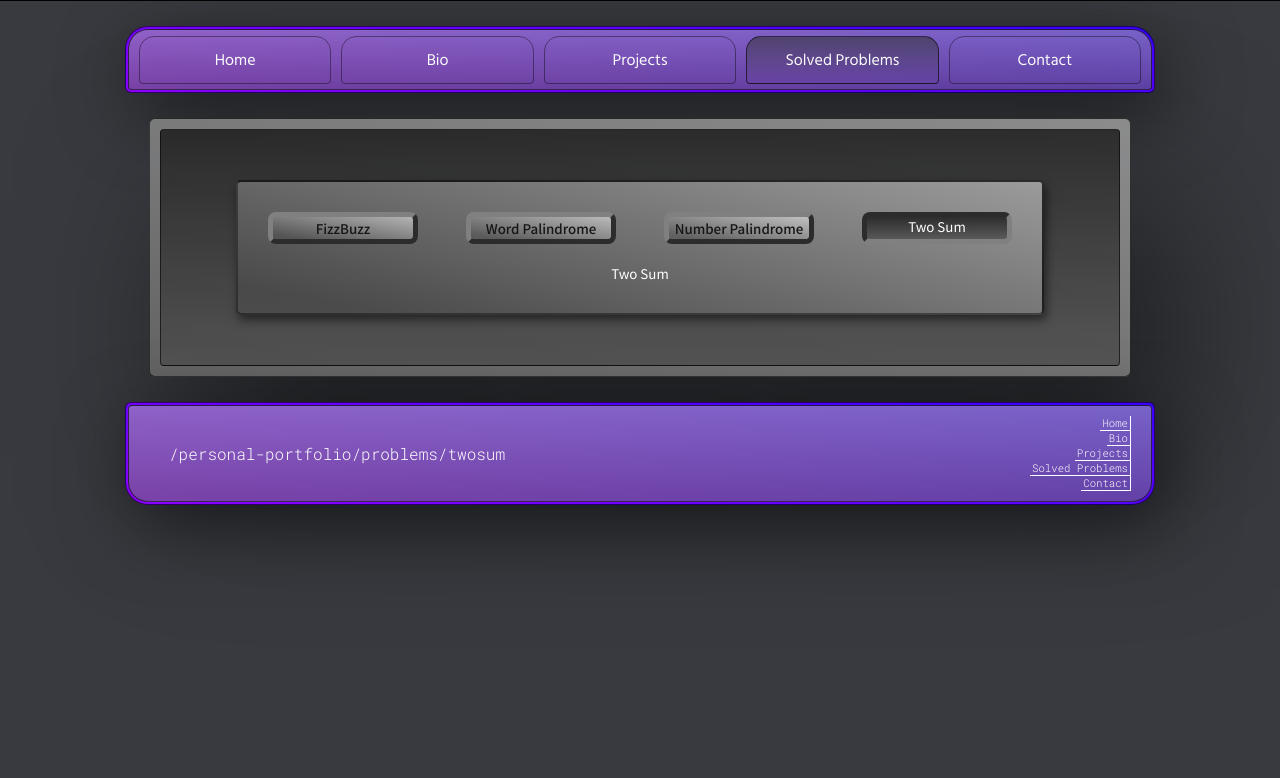
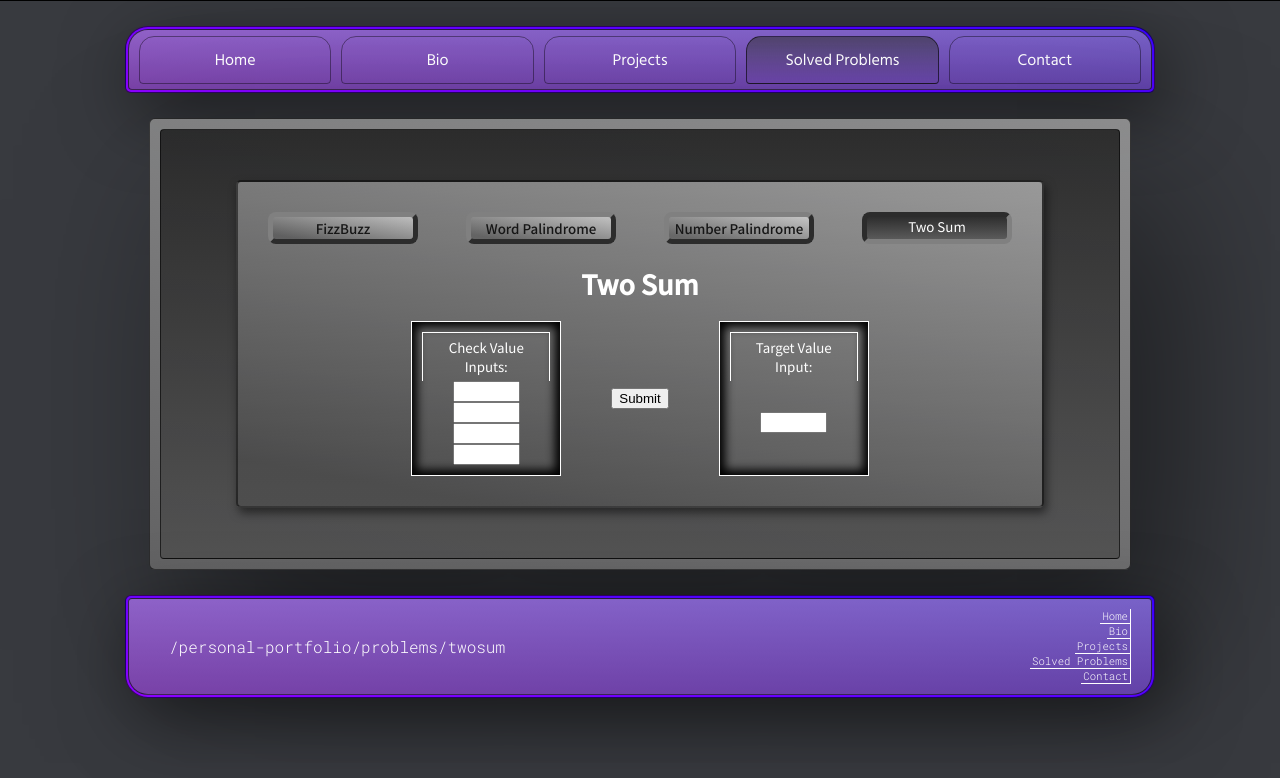
Before and after one commit to JamesNapoletano/personal-portfolio, a React (Create React App) app: page /personal-portfolio/problems/twosum in a window 1280 px wide. Shown: the top 778 px of the page. Built offline with nearby package versions, Linux system fonts and the light colour scheme.

Commit message:
added input for Two Sum

```diff
--- a/src/Routes/Problems/TwoSum/TwoSum.jsx
+++ b/src/Routes/Problems/TwoSum/TwoSum.jsx
@@ -1,5 +1,37 @@
-export default function TwoSum() {
+import { useState } from 'react'
+import styles from './TwoSum.module.css'
+
+const TwoSum = () => {
+    const [inputValueOne, setInputValueOne] = useState('')
+    const [inputValueTwo, setInputValueTwo] = useState('')
+    const [inputValueThree, setInputValueThree] = useState('')
+    const [inputValueFour, setInputValueFour] = useState('')
+    const [targetValue, setTargetValue] = useState('')
+
+
     return (
-        <div>Two Sum</div>
+        <div>
+            <h1>
+                Two Sum
+            </h1>
+            <div className={styles.inputFlexRow}>
+                <div className={styles.twoSumInputs}>
+                    <p>Check Value Inputs:</p>
+                    <input type='number' value={inputValueOne} onChange={(e) => { setInputValueOne(e.target.value) }} />
+                    <input type='number' value={inputValueTwo} onChange={(e) => { setInputValueTwo(e.target.value) }} />
+                    <input type='number' value={inputValueThree} onChange={(e) => { setInputValueThree(e.target.value) }} />
+                    <input type='number' value={inputValueFour} onChange={(e) => { setInputValueFour(e.target.value) }} />
+                </div>
+                <button>
+                    Submit
+                </button>
+                <div className={styles.twoSumInputs}>
+                    <p>Target Value Input:</p>
+                    <input type='number' value={targetValue} onChange={(e) => { setTargetValue(e.target.value) }} />
+                </div>
+            </div>
+        </div>
     )
 }
+
+export default TwoSum
--- /dev/null
+++ b/src/Routes/Problems/TwoSum/TwoSum.module.css
@@ -0,0 +1,36 @@
+.inputFlexRow {
+    display: flex;
+    justify-content: center;
+    align-items: center;
+}
+
+.inputFlexRow button {
+    margin: 50px;
+}
+
+.twoSumInputs {
+    box-sizing: border-box;
+    box-shadow: inset 0px 0px 10px 5px black;
+    display: flex;
+    flex-direction: column;
+    align-items: center;
+    border: 1px solid white;
+    padding: 10px;
+    width: 150px;
+    height: 155px;
+}
+
+.twoSumInputs p {
+    box-sizing: border-box;
+    margin: 0;
+    border: 1px solid white;
+    border-bottom: none;
+    padding: 5px;
+    width: 100%;
+}
+
+.twoSumInputs input {
+    box-sizing: border-box;
+    margin: auto;
+    width: 5em;
+}
```
